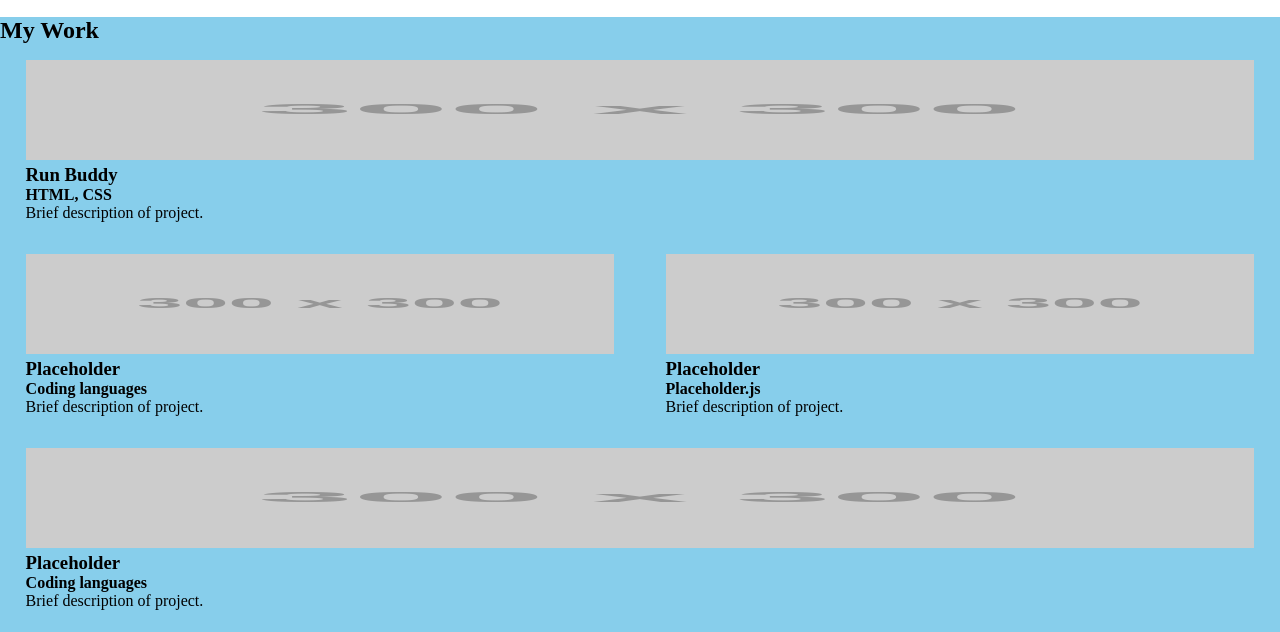
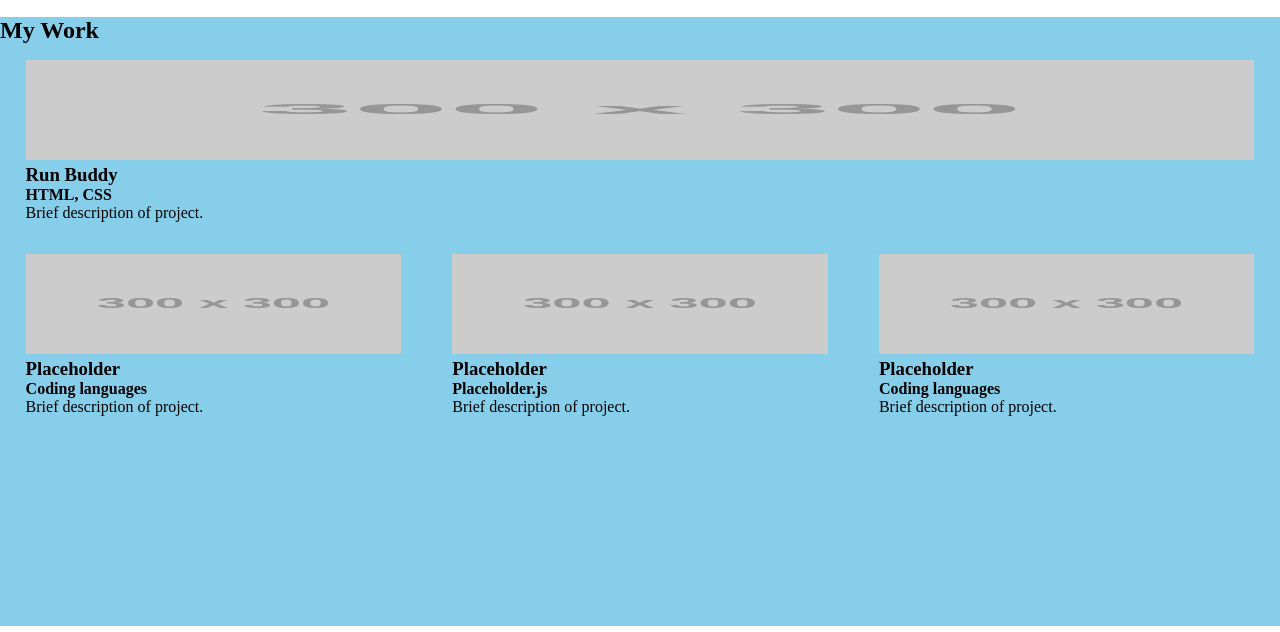
Before and after one commit to FinnStitcher/portfolio, a plain HTML site: page index.html in a window 1280 px wide. Shown: the part 168-800 px from the top of the page. Drawn offline with Linux system fonts and the light colour scheme; placeholder pictures from the web are drawn by us.

Commit message:
attempted bugfix

```diff
--- a/assets/css/style.css
+++ b/assets/css/style.css
@@ -81,16 +81,10 @@ main {
     }
     /* header will unwrap so the title and nav are next to each-other */
 
-    .examples article {
-        flex-basis: 42vw;
+    .examples article:not(:first-child) {
+        flex: 1 1 350px;
     }
     /* for some reason this declaration makes the #work section excessively tall. no idea why. need to come back to this */
-    /* shows up at exactly 936px */
-
-    .examples article:first-child {
-        flex-basis: 100vw;
-    }
-    /* examples display as a wrapped row with the first item taking up the full width */
 }
 
 /* need to make images get taller with increased screen size */
```
